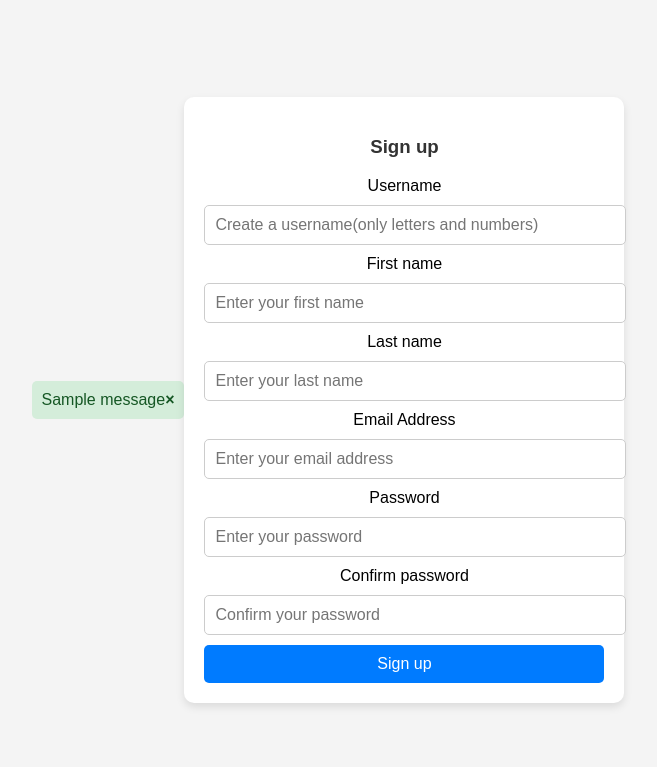
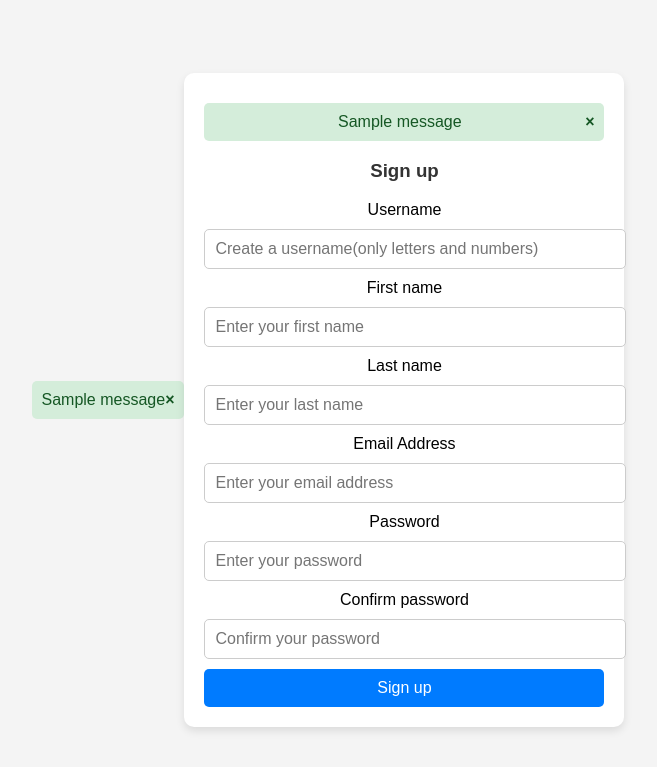
Before and after one commit to mnesh01/Authentication, a Django app: page /signup in a window 1280 px wide. Shown: the top 767 px of the page, without its empty margins (312-969 px from the left). Run offline with Django 4.2, Linux system fonts and the light colour scheme; one stand-in notice (Sample message) is shown.

Commit message:
fix headings

```diff
--- a/templates/authentication/index.html
+++ b/templates/authentication/index.html
@@ -32,7 +32,7 @@
         {% endfor %}
     {% endif %}
 
-    <h1>Welcome to Geeks For Geeks</h1>
+    <h2>Welcome to Authentication</h2>
 
     {% if user.is_authenticated %}
         <h2>Hello, {{ user.first_name }}!</h2>
--- a/templates/authentication/signup.html
+++ b/templates/authentication/signup.html
@@ -36,6 +36,15 @@
     {% endif %}
 
     <form action="/signup" method="post">
+        {% if messages %}
+        {% for message in messages %}
+            <div class="message {% if message.tags %}{{ message.tags }}{% endif %}">
+                <span class="close" onclick="this.parentElement.style.display='none'">&times;</span>
+                {{ message }}
+            </div>
+        {% endfor %}
+        {% endif %}
+
         <h3>Sign up</h3>
         {% csrf_token %}
         <label for="">Username</label>
```
Also changed, not shown: templates/authentication/signin.html (+6 -4 lines).
